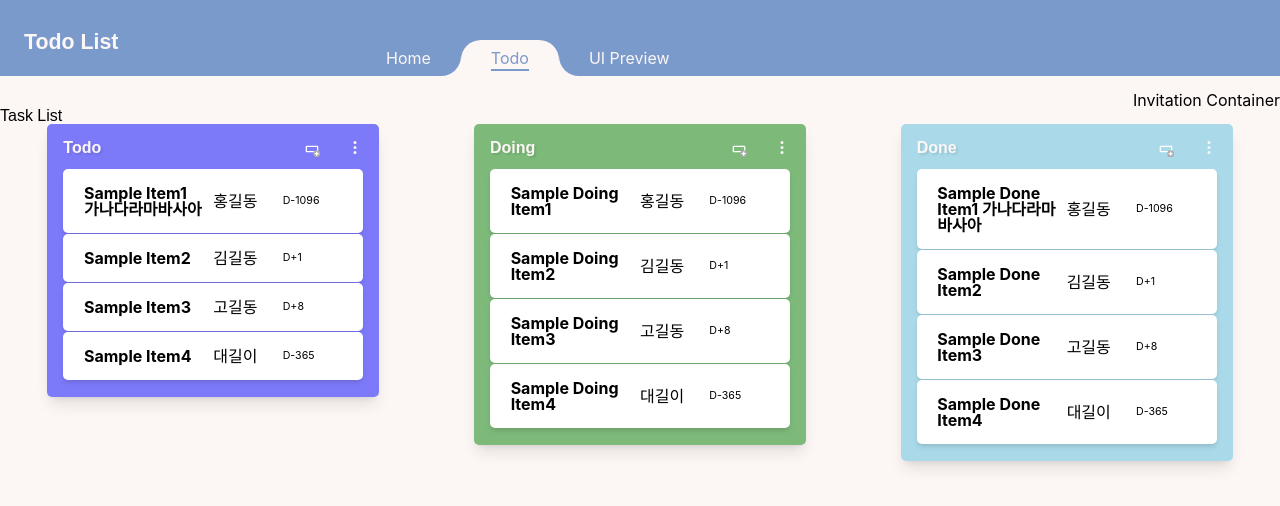
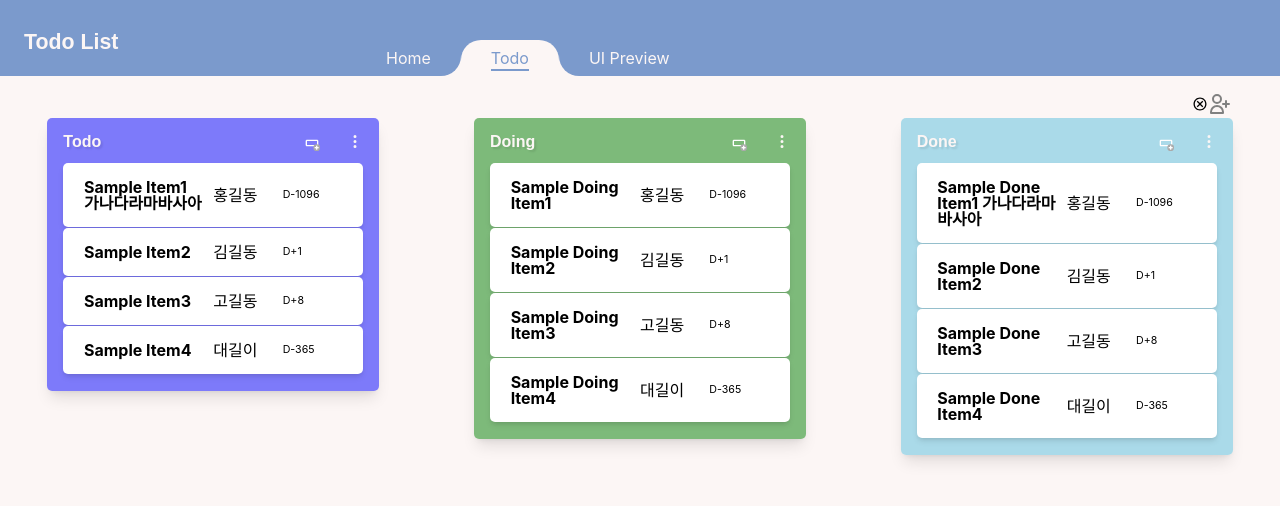
Before and after one commit to RunLearn/super-todoapp, a Next.js app: page /room in a window 1280 px wide. Shown: the top 506 px of the page. Built offline with nearby package versions, Linux system fonts and the light colour scheme.

Commit message:
Style(Todoroom invitation): Add icons

```diff
--- a/pages/room/index.tsx
+++ b/pages/room/index.tsx
@@ -1,6 +1,7 @@
 import Nav from "@common/components/Nav"
 import InvitationContianer from "@todo/components/InvitationContianer"
 import TodoListConatiner from "@todo/components/TodoListConatiner"
+import TodoRoomMainHeader from "@todo/components/TodoRoomMainHeader"
 import { NextPage } from "next"
 import { doingList, doneList, todoList } from "src/data/sample"
 import FlexBoxLayout from "styles/divs/FlexBoxLayout"
@@ -13,11 +14,8 @@ const TodoPage: NextPage = () => {
                 <Nav menuIndex={1} />
             </header>
             <MainLayout>
-                <InvitationContianer />
+                <TodoRoomMainHeader />
                 <FlexBoxLayout flexType="colLeft">
-                    <header>
-                        <h1>Task List</h1>
-                    </header>
                     <FlexBoxLayout flexType="rowAround" style={{width: "100%"}}>
                         <TodoListConatiner title="Todo" list={ todoList } backgroundColor="primary" />
                         <TodoListConatiner title="Doing" list={ doingList } backgroundColor="success" />
--- /dev/null
+++ b/src/features/common/icons/CloseButton.tsx
@@ -0,0 +1,12 @@
+import { NextPage } from "next"
+import { IoMdCloseCircleOutline } from "react-icons/io"
+
+const CloseButton: NextPage = () => {
+  return (
+    <div>
+        <IoMdCloseCircleOutline />
+    </div>
+  )
+}
+
+export default CloseButton
--- /dev/null
+++ b/src/features/common/icons/InvitationButton.tsx
@@ -0,0 +1,13 @@
+import { NextPage } from "next"
+import { HiOutlineUserAdd } from "react-icons/hi"
+import InvitationIconLayout from "styles/icons/InvitationIconLayout"
+
+const InvitationButton: NextPage = () => {
+    return (
+        <InvitationIconLayout>
+            <HiOutlineUserAdd />
+        </InvitationIconLayout>
+    )
+}
+
+export default InvitationButton
--- a/src/features/todo/components/InvitationContianer.tsx
+++ b/src/features/todo/components/InvitationContianer.tsx
@@ -1,11 +1,15 @@
 import FlexBoxLayout from "styles/divs/FlexBoxLayout"
+import { NextPage } from "next"
+import InvitationButton from "@common/icons/InvitationButton"
+import CloseButton from "@common/icons/CloseButton"
 
-const InvitationContianer = () => {
-  return (
-      <FlexBoxLayout flexType="rowRight">
-          <span>Invitation Container</span>
-      </FlexBoxLayout>
-  )
+const InvitationContianer: NextPage = () => {
+    return (
+        <FlexBoxLayout flexType="rowRightMiddle">
+            <CloseButton />
+            <InvitationButton />
+        </FlexBoxLayout>
+    )
 }
 
 export default InvitationContianer
--- /dev/null
+++ b/src/features/todo/components/TodoRoomMainHeader.tsx
@@ -0,0 +1,18 @@
+import { NextPage } from "next"
+import FlexBoxLayout from "styles/divs/FlexBoxLayout"
+import InvitationContianer from "./InvitationContianer"
+
+const TodoRoomMainHeader: NextPage = () => {
+    return (
+        <FlexBoxLayout flexType="rowRight"
+            style={{
+                width: "100%",
+                paddingRight: "3rem",
+            }}
+        >
+            <InvitationContianer />
+        </FlexBoxLayout>
+    )
+}
+
+export default TodoRoomMainHeader
--- /dev/null
+++ b/styles/icons/InvitationIconLayout.ts
@@ -0,0 +1,21 @@
+import styled from "styled-components";
+
+const InvitationIconLayout = styled.div`
+    svg {
+        width: 1.5rem;
+        height: 1.5rem;
+
+        stroke: gray;
+        transition: all 300ms;
+    }
+
+    &:hover svg {
+        stroke: black;
+    }
+
+    &:active svg {
+        transform: scale(0.9);
+    }
+`;
+
+export default InvitationIconLayout
```
